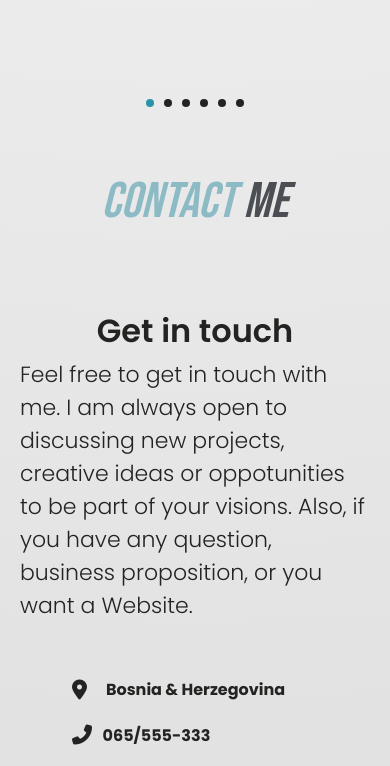
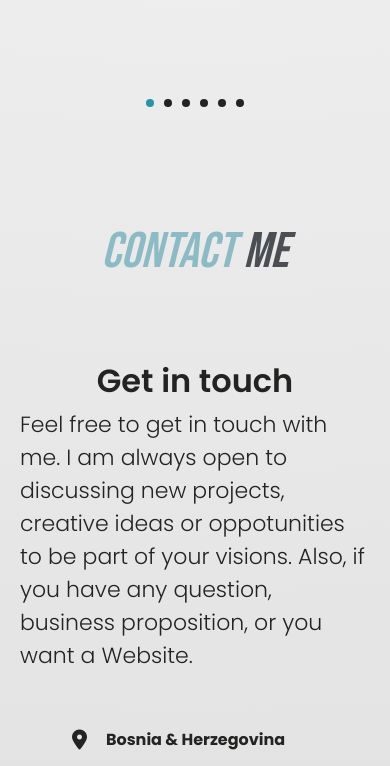
Before and after one commit to SavoKos/old-portfolio, a plain HTML site: page index.html in a window 390 px wide. Shown: the part 5080-5846 px from the top of the page. Drawn offline with nearby package versions, Linux system fonts and the light colour scheme.

Commit message:
Initial commit

```diff
--- a/css/style.css
+++ b/css/style.css
@@ -440,7 +440,7 @@ body {
   text-align: center;
   color: #4b4e53;
   font-size: 60px;
-  padding-top: 50px;
+  padding-top: 100px;
   margin-bottom: 60px;
   font-style: italic;
 }
@@ -798,7 +798,7 @@ footer .linknav .social img {
   }
 
   .contact-me {
-    height: 120vh;
+    height: 140vh;
   }
 
   footer {
```
Also changed, not shown: 1 other file.
